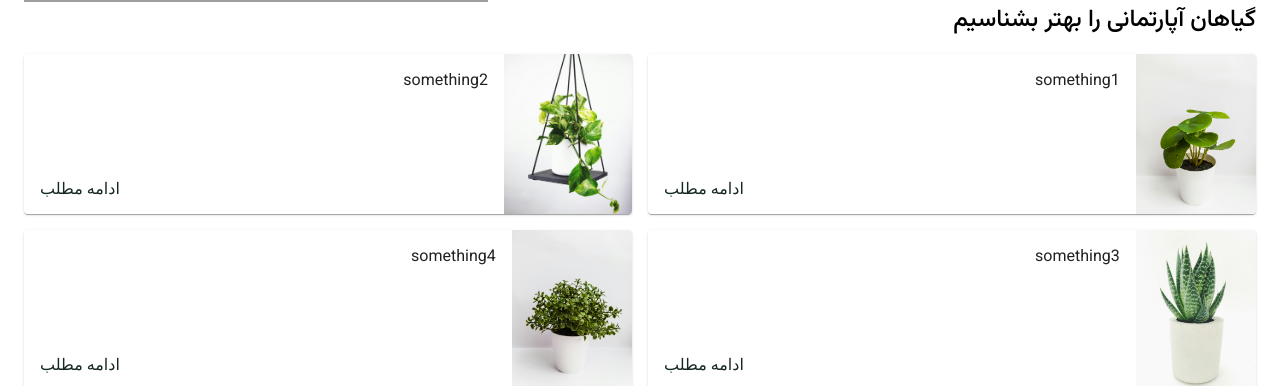
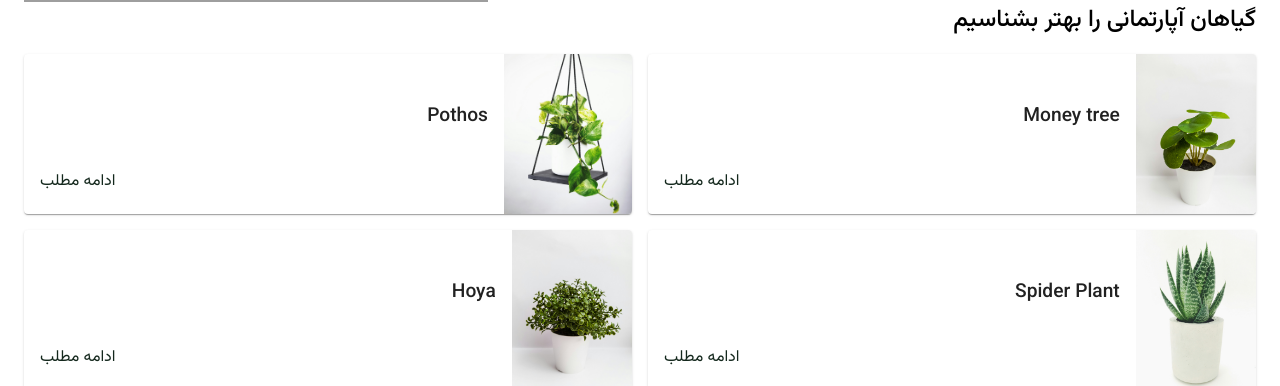
Before and after one commit to DevEliasKh/demeter, a Next.js app: page / in a window 1280 px wide. Shown: the part 426-812 px from the top of the page. Built offline with nearby package versions, Linux system fonts and the light colour scheme; grey boxes are pictures that could not be loaded.

Commit message:
🔨 - fix plant card title and link

```diff
--- a/data/plants.json
+++ b/data/plants.json
@@ -1,22 +1,22 @@
 [
    {
       "id": 1,
-      "name": "something1",
+      "name": "Money tree",
       "imgRcs": "img/data-plant/01.jpg"
    },
    {
       "id": 2,
-      "name": "something2",
+      "name": "Pothos",
       "imgRcs": "img/data-plant/02.jpg"
    },
    {
       "id": 3,
-      "name": "something3",
+      "name": "Spider Plant",
       "imgRcs": "img/data-plant/03.jpg"
    },
    {
       "id": 4,
-      "name": "something4",
+      "name": "Hoya",
       "imgRcs": "img/data-plant/04.jpg"
    }
 ]
--- a/style/custom.css
+++ b/style/custom.css
@@ -1,4 +1,5 @@
-.css-135snu5-MuiButtonBase-root-MuiButton-root {
+.css-135snu5-MuiButtonBase-root-MuiButton-root,
+.css-6vb3lw-MuiTypography-root-MuiLink-root.MuiLink-root {
    display: flex;
    flex-direction: column;
    animation: myAnim2 1s ease-in-out 3.3s 1 normal forwards;
--- a/ui/component/plantArea.tsx
+++ b/ui/component/plantArea.tsx
@@ -62,7 +62,15 @@ function PlantCard(plant: plantType) {
                boxSizing: "border-box",
             }}
          >
-            <Typography>{plant.name}</Typography>
+            <Typography
+               sx={{
+                  pt: "4vh",
+                  fontSize: "1.2rem",
+                  fontWeight: "500",
+               }}
+            >
+               {plant.name}
+            </Typography>
             <Link
                href="#"
                component="a"
--- a/ui/theme.ts
+++ b/ui/theme.ts
@@ -19,8 +19,10 @@ export const theme = createTheme({
       MuiLink: {
          styleOverrides: {
             root: {
-               fontFamily: "Vazirmatn, sans-serif",
-               textDecoration: "none",
+               "&.MuiLink-root": {
+                  textDecoration: "none",
+                  fontFamily: "Vazirmatn, sans-serif",
+               },
             },
          },
       },
```
